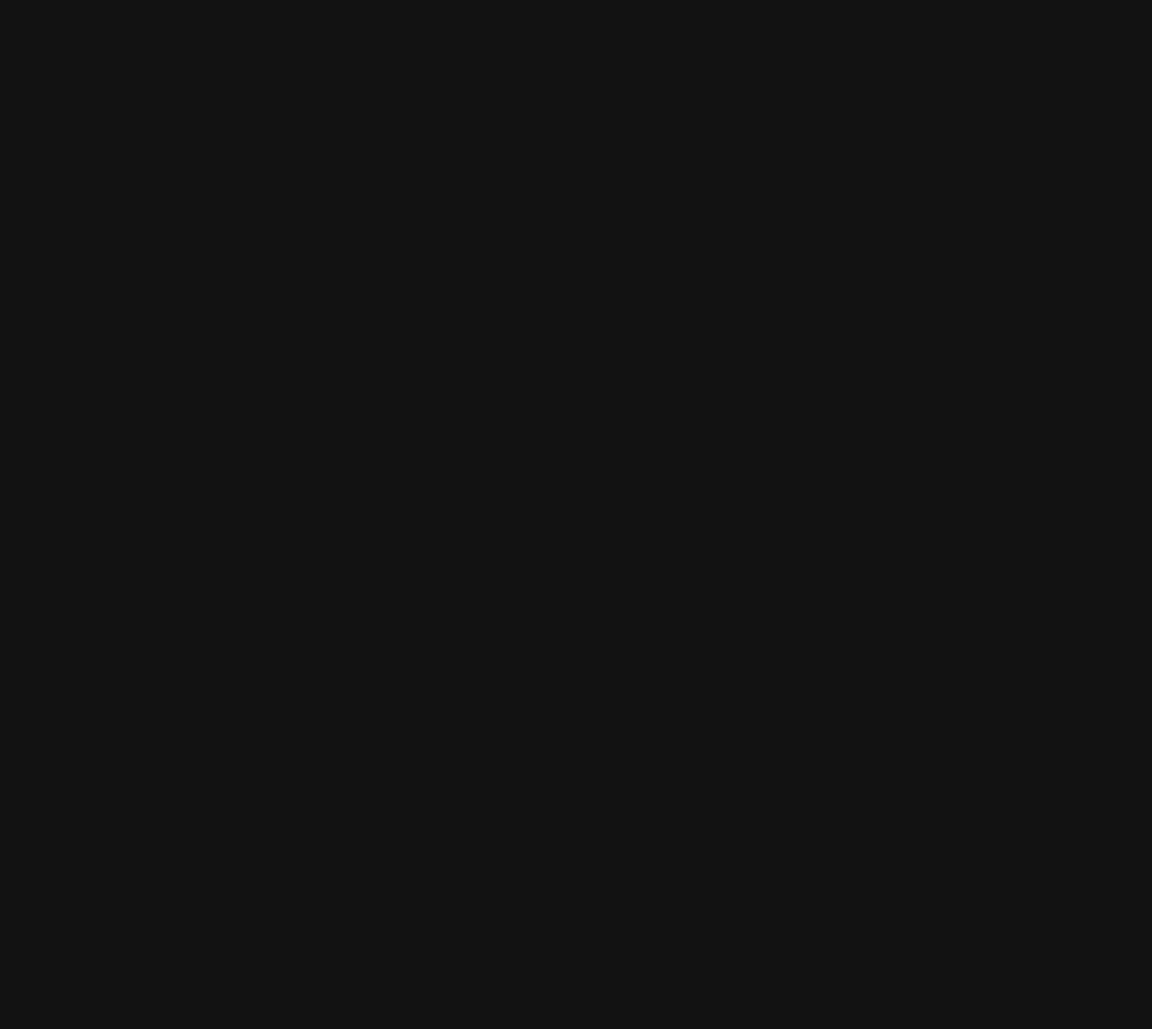
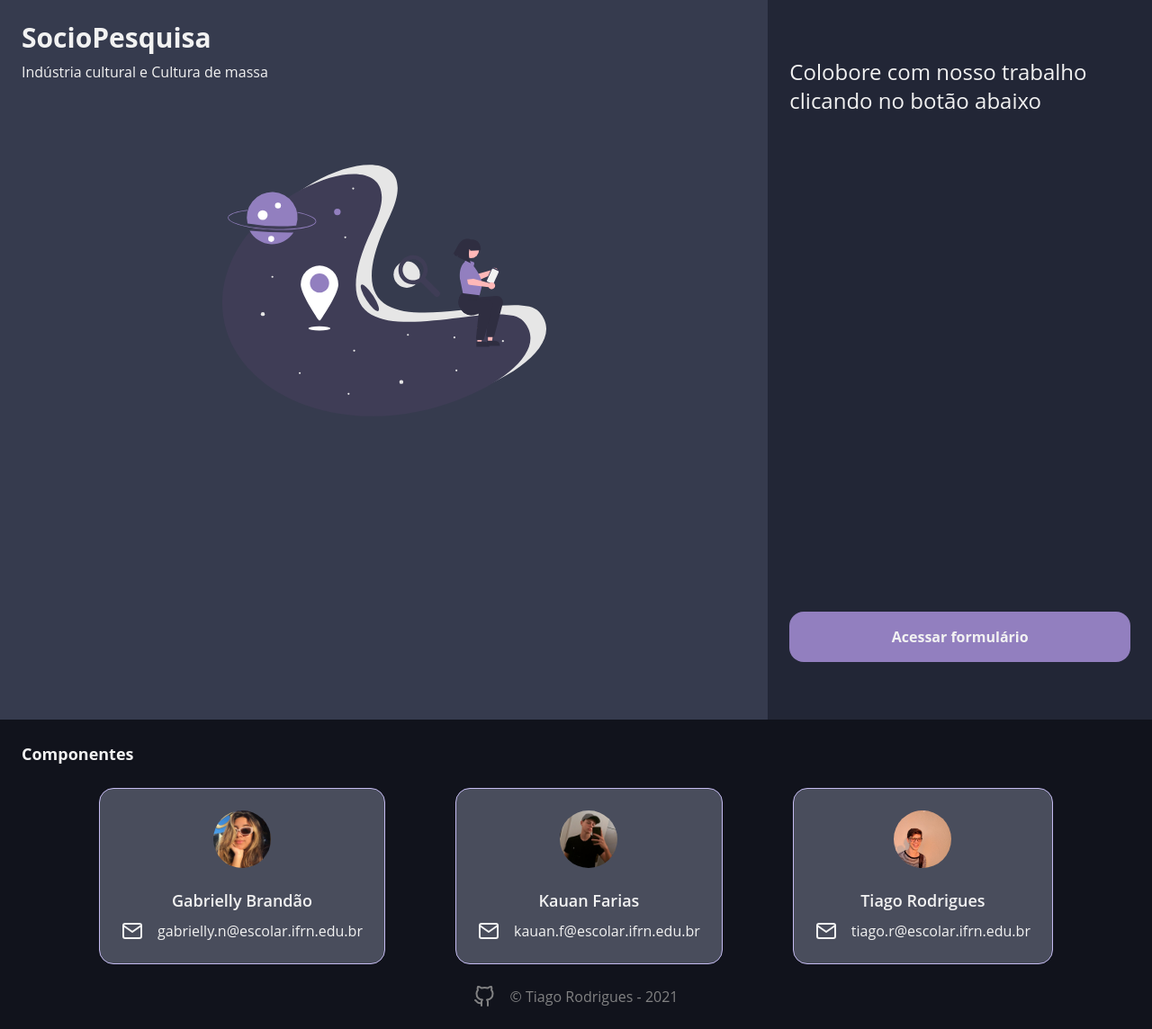
Before and after one commit to tiago-rodrigues1/sociopesquisa, a Next.js app: page / in a window 1280 px wide. Shown: the whole page at 90% size. Before the commit the page ends 800 px from the top, so only its background shows below. Built offline with nearby package versions, Linux system fonts and the light colour scheme.

Commit message:
feat: add index

```diff
--- a/pages/index.jsx
+++ b/pages/index.jsx
@@ -1,12 +1,88 @@
 import Head from "next/head";
+import Image from "next/image";
+
+import { GitHub } from "react-feather";
+
+import { CardIntegrante } from "../components/CardIntegrante";
 
 export default function Home() {
 	return (
-		<div className="flex flex-col items-center justify-center min-h-screen">
+		<div className="min-h-screen h-full w-screen font-sans bg-main">
 			<Head>
 				<title>SocioPesquisa</title>
 				<link rel="icon" href="/favicon.ico" />
 			</Head>
+			<main className="flex-1 min-h-screen h-full w-full flex flex-col sm:flex-row">
+				<section className="sm:w-2/3 h-full p-6 flex flex-col items-center justify-evenly">
+					<header className="self-start flex flex-col gap-2 text-colorText-primary">
+						<h1 className="font-bold text-2xl sm:text-3xl">
+							SocioPesquisa
+						</h1>
+						<h2>Indústria cultural e Cultura de massa</h2>
+					</header>
+					<div className="">
+						<Image
+							src="/images/indexImage.svg"
+							alt="imagem de pessoa pesquisando"
+							height={462}
+							width={360}
+						/>
+					</div>
+					<div className="sm:hidden flex flex-col gap-6 items-center justify-center p-4">
+						<p className="max-w-full text-lg font-semibold text-colorText-primary leading-relaxed">
+							Colobore com nosso trabalho clicando no botão abaixo
+						</p>
+						<a
+							href="#"
+							className="bg-primary text-center text-colorText-primary py-4 w-full duration-300 hover:bg-primary-dark rounded-2xl font-bold"
+						>
+							Acessar formulário
+						</a>
+					</div>
+				</section>
+				<section className="hidden sm:flex flex-col gap-6 flex-1 w-1/3 min-h-full bg-main-mediumDark items-center p-6">
+					<div className="py-10 h-full flex flex-col gap-6 items-center justify-between">
+						<p className="max-w-full text-lg sm:text-2xl text-colorText-primary leading-relaxed">
+							Colobore com nosso trabalho clicando no botão abaixo
+						</p>
+						<a
+							href="#"
+							className="bg-primary text-center py-4 w-full duration-300 hover:bg-primary-dark rounded-2xl font-bold text-colorText-primary"
+						>
+							Acessar formulário
+						</a>
+					</div>
+				</section>
+			</main>
+			<footer className="h-auto w-full p-6 sm:px-0 bg-main-mediumDark sm:bg-main-dark flex flex-col gap-6">
+				<h1 className="text-colorText-primary font-bold text-lg pl-6">
+					Componentes
+				</h1>
+				<section className="flex flex-col sm:flex-row items-center lg:justify-evenly gap-6  sm:gap-0 md:overflow-y-scroll lg:overflow-y-hidden sm:px-8">
+					<CardIntegrante
+						nome="Gabrielly Brandão"
+						foto="/images/integrantes/gaby-profile.jpg"
+						email="gabrielly.n@escolar.ifrn.edu.br"
+					/>
+					<CardIntegrante
+						nome="Kauan Farias"
+						foto="/images/integrantes/kauan-profile.jpg"
+						email="kauan.f@escolar.ifrn.edu.br"
+					/>
+					<CardIntegrante
+						nome="Tiago Rodrigues"
+						foto="/images/integrantes/tiago-profile.jpg"
+						email="tiago.r@escolar.ifrn.edu.br"
+					/>
+				</section>
+				<a
+					href="https://github.com/tiago-rodrigues1"
+					className="text-colorText-secondary hover:underline flex gap-4 items-center justify-center"
+				>
+					<GitHub />
+					<span>© Tiago Rodrigues - 2021</span>
+				</a>
+			</footer>
 		</div>
 	);
 }
```
